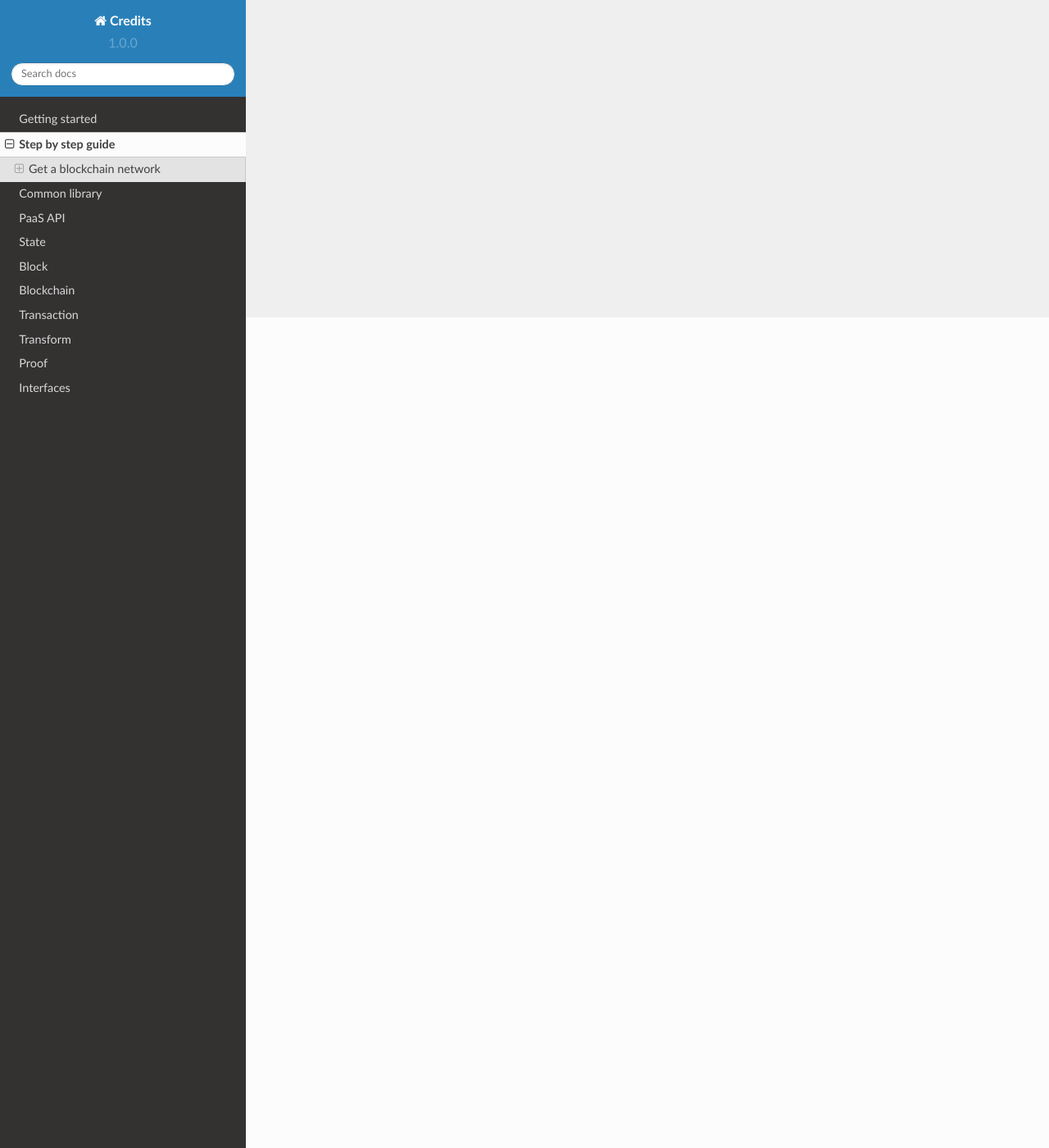
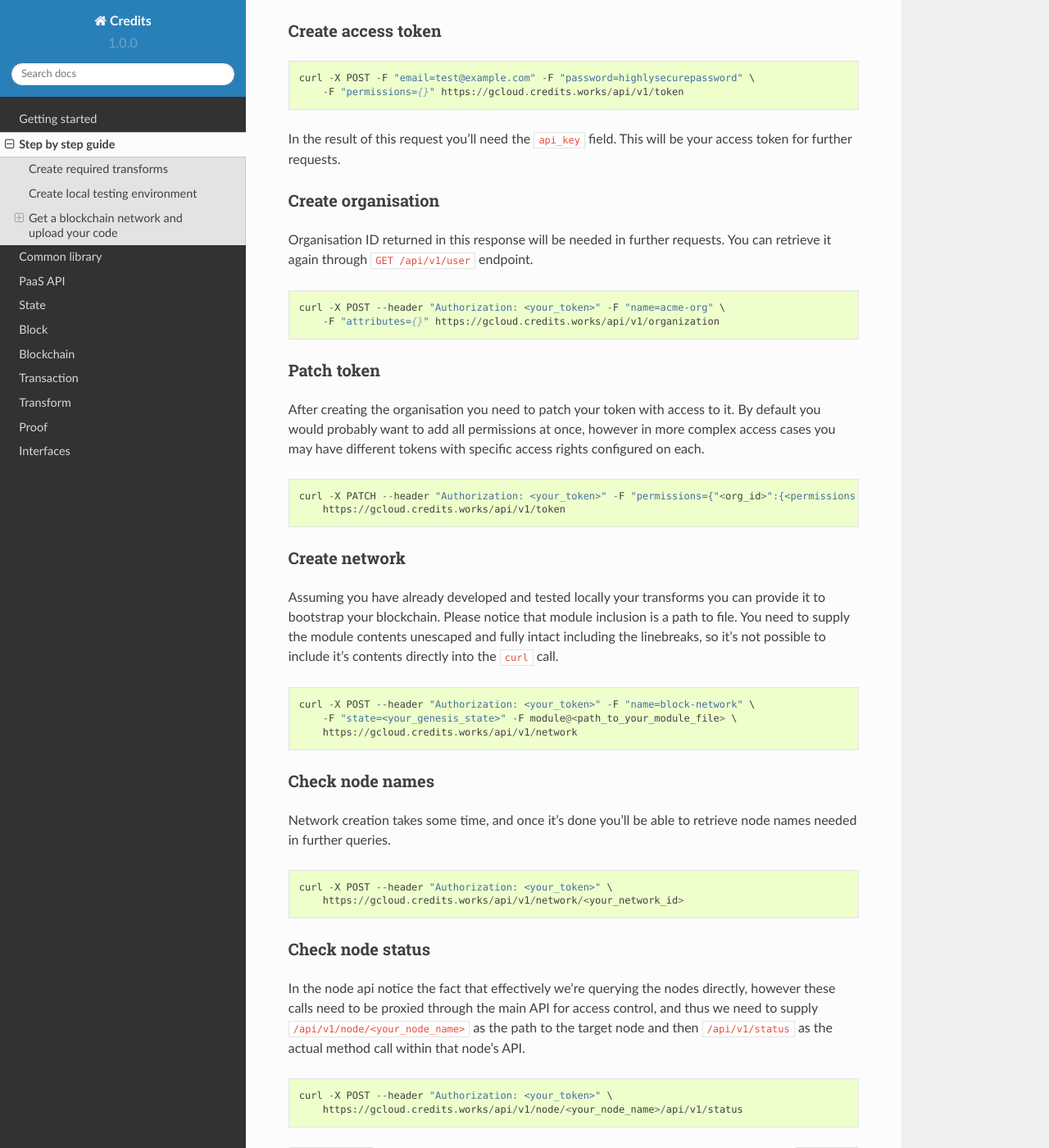
Before and after one commit to voodoo12345/credits-docs, a Sphinx documentation site: the page built from source/step_by_step_guide.rst, in a window 1280 px wide and 1400 px high, scrolled down 1013 px. Shown: the whole window at 82% size. Built offline with Sphinx 7.4.7 and the Read the Docs theme 2.0.0, drawn with Linux system fonts in a browser that asks for light colours; pages that are not in the unit, such as notebooks, are missing from menus; some of the changed text lies outside the part shown.

Commit message:
- step by step API interaction done

```diff
--- a/source/common_library.rst
+++ b/source/common_library.rst
@@ -7,7 +7,7 @@ Common library
 Install
 ^^^^
 
-Common library is available through PyPI as ``credits.common``. To install run:::
+Common library is available through PyPI as ``credits.common``. To install run::
 
     pip install credits.common
 
--- a/source/step_by_step_guide.rst
+++ b/source/step_by_step_guide.rst
@@ -6,14 +6,22 @@ Step by step guide
 
 To create a custom permissioned Credits blockchain you will need to do this:
 
- - get yourself a blockchain network
  - create required transforms, proofs, transactions and other code
  - test and verify vailidity of the code in your local dev environment
+ - get yourself a blockchain network
  - upload the code to your network and let it execute
  - create your client application using the same transactions
  - hook your client to the network via node API and start transacting on the blockchain
 
-Get a blockchain network
+Create required transforms
+^^^^
+
+
+Create local testing environment
+^^^^
+
+
+Get a blockchain network and upload your code
 ^^^^
 
 The easiest way to do this is to use our public PaaS, which is at the moment avaialable for free.
@@ -33,3 +41,65 @@ PaaS selfservice network creation steps.
 
 Register an account
 ----
+::
+
+    curl -X POST -F "email=test@example.com" -F "password=highlysecurepassword" \
+        -F "attributes={}" https://gcloud.credits.works/api/v1/user
+
+Create access token
+----
+::
+
+    curl -X POST -F "email=test@example.com" -F "password=highlysecurepassword" \
+        -F "permissions={}" https://gcloud.credits.works/api/v1/token
+
+In the result of this request you'll need the ``api_key`` field. This will be your access token for
+further requests.
+
+Create organisation
+----
+Organisation ID returned in this response will be needed in further requests. You can retrieve it again
+through ``GET /api/v1/user`` endpoint.
+::
+
+    curl -X POST --header "Authorization: <your_token>" -F "name=acme-org" \
+        -F "attributes={}" https://gcloud.credits.works/api/v1/organization
+
+Patch token
+----
+After creating the organisation you need to patch your token with access to it. By default you would probably want to
+add all permissions at once, however in more complex access cases you may have different tokens with specific
+access rights configured on each.
+::
+
+    curl -X PATCH --header "Authorization: <your_token>" -F "permissions={"<org_id>":{<permissions list>}}" \
+        https://gcloud.credits.works/api/v1/token
+
+Create network
+----
+Assuming you have already developed and tested locally your transforms you can provide it to bootstrap your blockchain.
+Please notice that module inclusion is a path to file. You need to supply the module contents unescaped and fully
+intact including the linebreaks, so it's not possible to include it's contents directly into the ``curl`` call.
+::
+
+    curl -X POST --header "Authorization: <your_token>" -F "name=block-network" \
+        -F "state=<your_genesis_state>" -F module@<path_to_your_module_file> \
+        https://gcloud.credits.works/api/v1/network
+
+Check node names
+----
+Network creation takes some time, and once it's done you'll be able to retrieve node names needed in further queries.
+::
+
+    curl -X POST --header "Authorization: <your_token>" \
+        https://gcloud.credits.works/api/v1/network/<your_network_id>
+
+Check node status
+----
+In the node api notice the fact that effectively we're querying the nodes directly, however these calls need to
+be proxied through the main API for access control, and thus we need to supply ``/api/v1/node/<your_node_name>`` as
+the path to the target node and then ``/api/v1/status`` as the actual method call within that node's API.
+::
+
+    curl -X POST --header "Authorization: <your_token>" \
+        https://gcloud.credits.works/api/v1/node/<your_node_name>/api/v1/status
```
